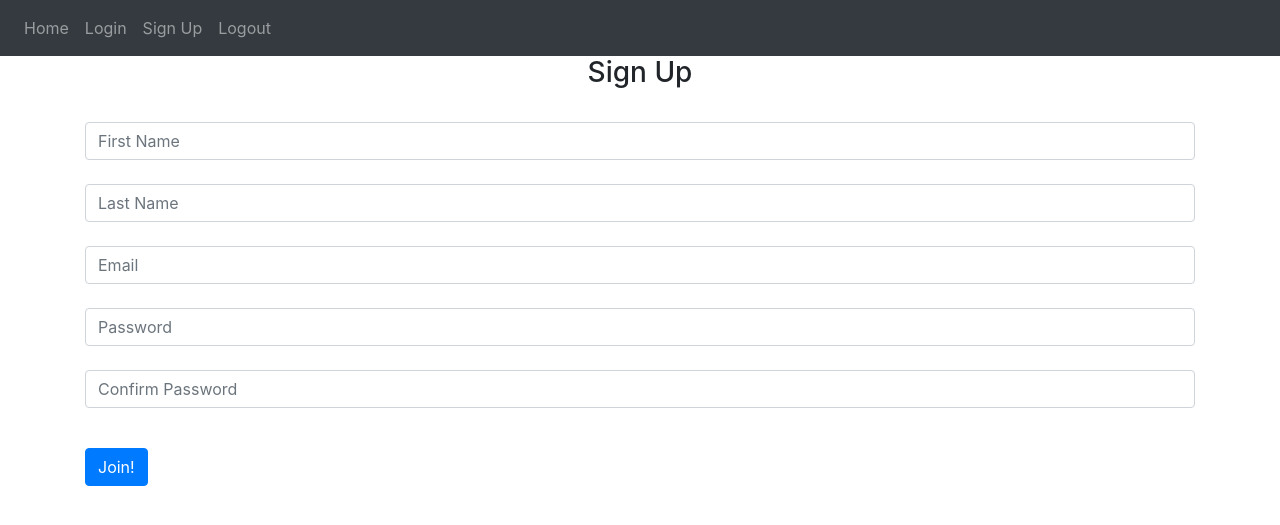
After one commit to rohanwagh01/budgetingsystem, a Flask app: template website/templates/sign_up.html in a window 1280 px wide. The commit adds this page. Shown: the top 525 px of the page. Run offline with Flask 2, Linux system fonts and the light colour scheme; the template is opened without the code that fills it, so the values that code supplies are empty; some libraries are stand-ins or nearby versions.

Commit message:
bunch of front end templating and basic website function

```diff
--- a/website/__init__.py
+++ b/website/__init__.py
@@ -1,5 +1,9 @@
 #setup flask application
 from flask import Flask
+from flask_sqlalchemy import SQLAlchemy
+
+db = SQLAlchemy
+DB_NAME = "database.db"
 
 def create_app():
     '''
--- a/website/templates/base.html
+++ b/website/templates/base.html
@@ -21,9 +21,50 @@
     </head>
     <body>
         <nav class="navbar navbar-expand-lg navbar-dark bg-dark">
-
+            <button
+                class="navbar-toggler"
+                type="button"
+                data-toggle="collapse"
+                data-target="#navbar"
+            >
+                <span class="navbar-toggler-icon"></span>
+            </button>
+            <div class="collapse navbar-collapse" id="navbar">
+                <div class="navbar-nav">
+                    <a class="nav-item nav-link" id="home" href="/">Home</a>
+                    <a class="nav-item nav-link" id="login" href="/login">Login</a>
+                    <a class="nav-item nav-link" id="signUp" href="/sign-up">Sign Up</a>
+                    <a class="nav-item nav-link" id="logout" href="/logout">Logout</a>
+                </div>
+            </div>
         </nav>
 
+        {% with messages = get_flashed_messages(with_categories=true) %}
+        {% if messages %}
+            {% for category, message in messages %}
+                {% if category == 'error' %}
+                    <div class="alert alert-danger alter-dismissable fade show" role="alert">
+                        {{ message }}
+                        <button type="button" class="close" data-dismiss="alert">
+                            <span aria-hidden="true">&times;</span>
+                        </button>
+                    </div>
+                {% else %}
+                    <div class="alert alert-success alter-dismissable fade show" role="alert">
+                        {{ message }}
+                        <button type="button" class="close" data-dismiss="alert">
+                            <span aria-hidden="true">&times;</span>
+                        </button>
+                    </div>
+                {% endif %}
+            {% endfor %}
+        {% endif %}
+        {% endwith %}
+
+        <div class="container">
+            {% block content %}
+            {% endblock %}
+        </div>
         <script
             src="https://code.jquery.com/jquery-3.2.1.slim.min.js"
             integrity="sha384-KJ3o2DKtIkvYIK3UENzmM7KCkRr/rE9/Qpg6aAZGJwFDMVNA/GpGFF93hXpG5KkN"
--- /dev/null
+++ b/website/templates/home.html
@@ -0,0 +1,6 @@
+{% extends "base.html" %}
+{% block title%}Home{% endblock %}
+
+{% block content %}
+<h1>Welcome to the Home budget page!!<h1>
+{% endblock %}
--- /dev/null
+++ b/website/templates/sign_up.html
@@ -0,0 +1,22 @@
+{% extends "base.html" %}
+{% block title%}Sign Up{% endblock %}
+
+{% block content %}
+<form method="POST">
+    <h3 align="center">Sign Up</h3>
+    <div class="form-group">
+        <label for="firstName"></label>
+        <input type="firstName" class="form-control" id="firstName" name = "firstName" placeholder="First Name">
+        <label for="lastName"></label>
+        <input type="lastName" class="form-control" id="lastName" name = "lastName" placeholder="Last Name">
+        <label for="email"></label>
+        <input type="email" class="form-control" id="email" name = "email" placeholder="Email">
+        <label for="password1"></label>
+        <input type="password1" class="form-control" id="password1" name = "password1" placeholder="Password">
+        <label for="password2"></label>
+        <input type="password2" class="form-control" id="password2" name = "password2" placeholder="Confirm Password">
+    </div>
+    <br />
+    <button type="submit" class="btn btn-primary">Join!</button>
+</form>
+{% endblock %}
--- a/website/views.py
+++ b/website/views.py
@@ -1,10 +1,10 @@
 #store routes for website and all views
 #ewww front end, jk i like frontend sometimes
 
-from flask import Blueprint
+from flask import Blueprint, render_template
 
 views = Blueprint('views', __name__)
 
 @views.route('/')
 def home():
-    return "<h1>Test<h1>"
+    return render_template("home.html")
```
Also changed, not shown: website/auth.py (+37 -6 lines), website/templates/login.html (added, +16 -0 lines).
